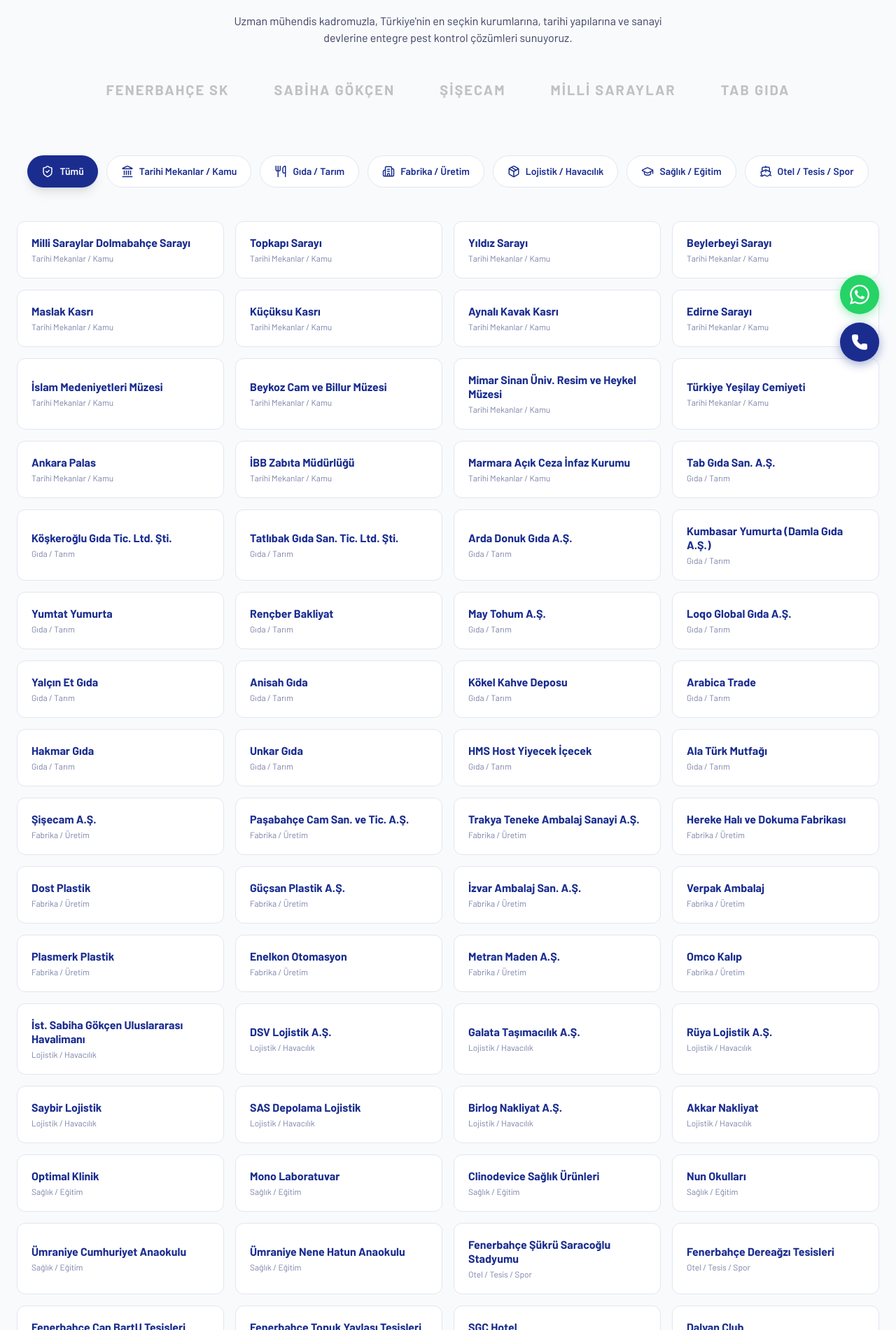
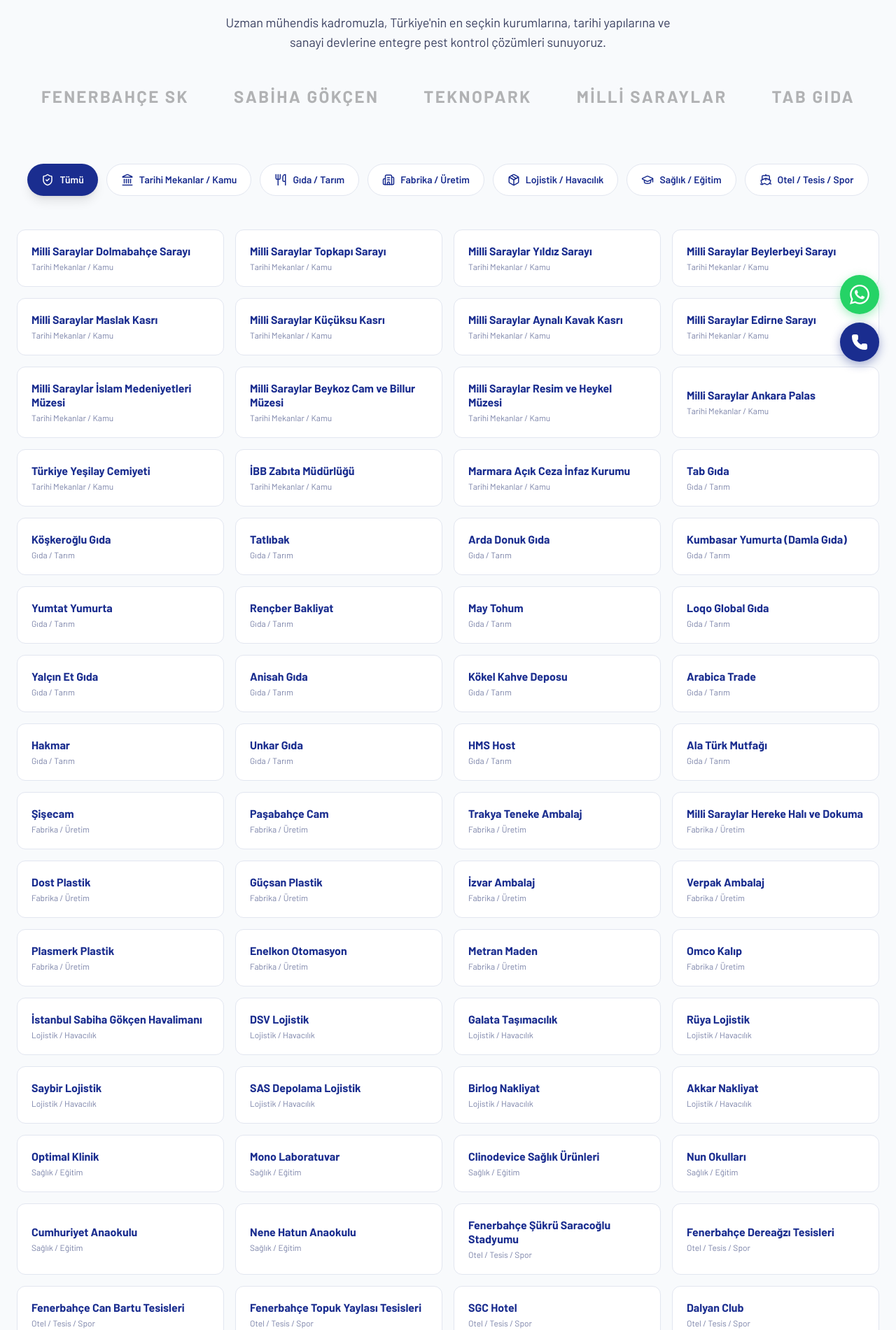
Before and after one commit to elamedya-sudo/epcon, a Next.js app: page /referanslar in a window 1280 px wide. Shown: the part 259-2160 px from the top of the page at 70% size. Built offline with nearby package versions, Linux system fonts and the light colour scheme; a web font is replaced by a local one.

Commit message:
Referanslar

```diff
--- a/app/referanslar/page.tsx
+++ b/app/referanslar/page.tsx
@@ -4,66 +4,66 @@
 import { useSearchParams } from "next/navigation";
 import { Building2, ShieldCheck, Ship, Utensils, Landmark, GraduationCap, Package } from "lucide-react";
 
-// REFERANS VERİTABANI (Kategorize Edilmiş Hali)
+// REFERANS VERİTABANI (A.Ş. ve Ltd. Şti. temizlendi, Milli Saraylar eklendi)
 const referanslar = [
   // TARİHİ MEKANLAR & KAMU
   { isim: "Milli Saraylar Dolmabahçe Sarayı", kategori: "Tarihi Mekanlar / Kamu" },
-  { isim: "Topkapı Sarayı", kategori: "Tarihi Mekanlar / Kamu" },
-  { isim: "Yıldız Sarayı", kategori: "Tarihi Mekanlar / Kamu" },
-  { isim: "Beylerbeyi Sarayı", kategori: "Tarihi Mekanlar / Kamu" },
-  { isim: "Maslak Kasrı", kategori: "Tarihi Mekanlar / Kamu" },
-  { isim: "Küçüksu Kasrı", kategori: "Tarihi Mekanlar / Kamu" },
-  { isim: "Aynalı Kavak Kasrı", kategori: "Tarihi Mekanlar / Kamu" },
-  { isim: "Edirne Sarayı", kategori: "Tarihi Mekanlar / Kamu" },
-  { isim: "İslam Medeniyetleri Müzesi", kategori: "Tarihi Mekanlar / Kamu" },
-  { isim: "Beykoz Cam ve Billur Müzesi", kategori: "Tarihi Mekanlar / Kamu" },
-  { isim: "Mimar Sinan Üniv. Resim ve Heykel Müzesi", kategori: "Tarihi Mekanlar / Kamu" },
+  { isim: "Milli Saraylar Topkapı Sarayı", kategori: "Tarihi Mekanlar / Kamu" },
+  { isim: "Milli Saraylar Yıldız Sarayı", kategori: "Tarihi Mekanlar / Kamu" },
+  { isim: "Milli Saraylar Beylerbeyi Sarayı", kategori: "Tarihi Mekanlar / Kamu" },
+  { isim: "Milli Saraylar Maslak Kasrı", kategori: "Tarihi Mekanlar / Kamu" },
+  { isim: "Milli Saraylar Küçüksu Kasrı", kategori: "Tarihi Mekanlar / Kamu" },
+  { isim: "Milli Saraylar Aynalı Kavak Kasrı", kategori: "Tarihi Mekanlar / Kamu" },
+  { isim: "Milli Saraylar Edirne Sarayı", kategori: "Tarihi Mekanlar / Kamu" },
+  { isim: "Milli Saraylar İslam Medeniyetleri Müzesi", kategori: "Tarihi Mekanlar / Kamu" },
+  { isim: "Milli Saraylar Beykoz Cam ve Billur Müzesi", kategori: "Tarihi Mekanlar / Kamu" },
+  { isim: "Milli Saraylar Resim ve Heykel Müzesi", kategori: "Tarihi Mekanlar / Kamu" },
+  { isim: "Milli Saraylar Ankara Palas", kategori: "Tarihi Mekanlar / Kamu" },
   { isim: "Türkiye Yeşilay Cemiyeti", kategori: "Tarihi Mekanlar / Kamu" },
-  { isim: "Ankara Palas", kategori: "Tarihi Mekanlar / Kamu" },
   { isim: "İBB Zabıta Müdürlüğü", kategori: "Tarihi Mekanlar / Kamu" },
   { isim: "Marmara Açık Ceza İnfaz Kurumu", kategori: "Tarihi Mekanlar / Kamu" },
 
   // GIDA & TARIM
-  { isim: "Tab Gıda San. A.Ş.", kategori: "Gıda / Tarım" },
-  { isim: "Köşkeroğlu Gıda Tic. Ltd. Şti.", kategori: "Gıda / Tarım" },
-  { isim: "Tatlıbak Gıda San. Tic. Ltd. Şti.", kategori: "Gıda / Tarım" },
-  { isim: "Arda Donuk Gıda A.Ş.", kategori: "Gıda / Tarım" },
-  { isim: "Kumbasar Yumurta (Damla Gıda A.Ş.)", kategori: "Gıda / Tarım" },
+  { isim: "Tab Gıda", kategori: "Gıda / Tarım" },
+  { isim: "Köşkeroğlu Gıda", kategori: "Gıda / Tarım" },
+  { isim: "Tatlıbak", kategori: "Gıda / Tarım" },
+  { isim: "Arda Donuk Gıda", kategori: "Gıda / Tarım" },
+  { isim: "Kumbasar Yumurta (Damla Gıda)", kategori: "Gıda / Tarım" },
   { isim: "Yumtat Yumurta", kategori: "Gıda / Tarım" },
   { isim: "Rençber Bakliyat", kategori: "Gıda / Tarım" },
-  { isim: "May Tohum A.Ş.", kategori: "Gıda / Tarım" },
-  { isim: "Loqo Global Gıda A.Ş.", kategori: "Gıda / Tarım" },
+  { isim: "May Tohum", kategori: "Gıda / Tarım" },
+  { isim: "Loqo Global Gıda", kategori: "Gıda / Tarım" },
   { isim: "Yalçın Et Gıda", kategori: "Gıda / Tarım" },
   { isim: "Anisah Gıda", kategori: "Gıda / Tarım" },
   { isim: "Kökel Kahve Deposu", kategori: "Gıda / Tarım" },
   { isim: "Arabica Trade", kategori: "Gıda / Tarım" },
-  { isim: "Hakmar Gıda", kategori: "Gıda / Tarım" },
+  { isim: "Hakmar", kategori: "Gıda / Tarım" },
   { isim: "Unkar Gıda", kategori: "Gıda / Tarım" },
-  { isim: "HMS Host Yiyecek İçecek", kategori: "Gıda / Tarım" },
+  { isim: "HMS Host", kategori: "Gıda / Tarım" },
   { isim: "Ala Türk Mutfağı", kategori: "Gıda / Tarım" },
 
   // FABRİKA & ÜRETİM (Sanayi)
-  { isim: "Şişecam A.Ş.", kategori: "Fabrika / Üretim" },
-  { isim: "Paşabahçe Cam San. ve Tic. A.Ş.", kategori: "Fabrika / Üretim" },
-  { isim: "Trakya Teneke Ambalaj Sanayi A.Ş.", kategori: "Fabrika / Üretim" },
-  { isim: "Hereke Halı ve Dokuma Fabrikası", kategori: "Fabrika / Üretim" },
+  { isim: "Şişecam", kategori: "Fabrika / Üretim" },
+  { isim: "Paşabahçe Cam", kategori: "Fabrika / Üretim" },
+  { isim: "Trakya Teneke Ambalaj", kategori: "Fabrika / Üretim" },
+  { isim: "Milli Saraylar Hereke Halı ve Dokuma", kategori: "Fabrika / Üretim" },
   { isim: "Dost Plastik", kategori: "Fabrika / Üretim" },
-  { isim: "Güçsan Plastik A.Ş.", kategori: "Fabrika / Üretim" },
-  { isim: "İzvar Ambalaj San. A.Ş.", kategori: "Fabrika / Üretim" },
+  { isim: "Güçsan Plastik", kategori: "Fabrika / Üretim" },
+  { isim: "İzvar Ambalaj", kategori: "Fabrika / Üretim" },
   { isim: "Verpak Ambalaj", kategori: "Fabrika / Üretim" },
   { isim: "Plasmerk Plastik", kategori: "Fabrika / Üretim" },
   { isim: "Enelkon Otomasyon", kategori: "Fabrika / Üretim" },
-  { isim: "Metran Maden A.Ş.", kategori: "Fabrika / Üretim" },
+  { isim: "Metran Maden", kategori: "Fabrika / Üretim" },
   { isim: "Omco Kalıp", kategori: "Fabrika / Üretim" },
 
   // LOJİSTİK & HAVACILIK
-  { isim: "İst. Sabiha Gökçen Uluslararası Havalimanı", kategori: "Lojistik / Havacılık" },
-  { isim: "DSV Lojistik A.Ş.", kategori: "Lojistik / Havacılık" },
-  { isim: "Galata Taşımacılık A.Ş.", kategori: "Lojistik / Havacılık" },
-  { isim: "Rüya Lojistik A.Ş.", kategori: "Lojistik / Havacılık" },
+  { isim: "İstanbul Sabiha Gökçen Havalimanı", kategori: "Lojistik / Havacılık" },
+  { isim: "DSV Lojistik", kategori: "Lojistik / Havacılık" },
+  { isim: "Galata Taşımacılık", kategori: "Lojistik / Havacılık" },
+  { isim: "Rüya Lojistik", kategori: "Lojistik / Havacılık" },
   { isim: "Saybir Lojistik", kategori: "Lojistik / Havacılık" },
   { isim: "SAS Depolama Lojistik", kategori: "Lojistik / Havacılık" },
-  { isim: "Birlog Nakliyat A.Ş.", kategori: "Lojistik / Havacılık" },
+  { isim: "Birlog Nakliyat", kategori: "Lojistik / Havacılık" },
   { isim: "Akkar Nakliyat", kategori: "Lojistik / Havacılık" },
 
   // SAĞLIK & EĞİTİM
@@ -71,21 +71,21 @@
   { isim: "Mono Laboratuvar", kategori: "Sağlık / Eğitim" },
   { isim: "Clinodevice Sağlık Ürünleri", kategori: "Sağlık / Eğitim" },
   { isim: "Nun Okulları", kategori: "Sağlık / Eğitim" },
-  { isim: "Ümraniye Cumhuriyet Anaokulu", kategori: "Sağlık / Eğitim" },
-  { isim: "Ümraniye Nene Hatun Anaokulu", kategori: "Sağlık / Eğitim" },
+  { isim: "Cumhuriyet Anaokulu", kategori: "Sağlık / Eğitim" },
+  { isim: "Nene Hatun Anaokulu", kategori: "Sağlık / Eğitim" },
 
-  // SPOR, TURİZM & DİĞER
+  // OTEL, TESİS & TEKNOPARK
   { isim: "Fenerbahçe Şükrü Saracoğlu Stadyumu", kategori: "Otel / Tesis / Spor" },
   { isim: "Fenerbahçe Dereağzı Tesisleri", kategori: "Otel / Tesis / Spor" },
-  { isim: "Fenerbahçe Can BartU Tesisleri", kategori: "Otel / Tesis / Spor" },
+  { isim: "Fenerbahçe Can Bartu Tesisleri", kategori: "Otel / Tesis / Spor" },
   { isim: "Fenerbahçe Topuk Yaylası Tesisleri", kategori: "Otel / Tesis / Spor" },
   { isim: "SGC Hotel", kategori: "Otel / Tesis / Spor" },
   { isim: "Dalyan Club", kategori: "Otel / Tesis / Spor" },
   { isim: "Okyanus Fly", kategori: "Otel / Tesis / Spor" },
   { isim: "Opet Yavuztürk", kategori: "Otel / Tesis / Spor" },
-  { isim: "YTÜ Teknopark A.Ş.", kategori: "Otel / Tesis / Spor" },
-  { isim: "İstanbul Teknokent A.Ş.", kategori: "Otel / Tesis / Spor" },
-  { isim: "Ursa Gemicilik Bakım Onarım Tersanecilik", kategori: "Otel / Tesis / Spor" }
+  { isim: "YTÜ Teknopark", kategori: "Otel / Tesis / Spor" },
+  { isim: "İstanbul Teknokent", kategori: "Otel / Tesis / Spor" },
+  { isim: "Ursa Gemicilik ve Tersanecilik", kategori: "Otel / Tesis / Spor" }
 ];
 
 const kategoriler = [
@@ -103,7 +103,6 @@
   const initialCategory = searchParams.get("kategori") || "Tümü";
   const [seciliKategori, setSeciliKategori] = useState(initialCategory);
 
-  // URL parametresi değiştiğinde state'i güncelle (Anasayfadan gelirken çalışır)
   useEffect(() => {
     if (searchParams.get("kategori")) {
       setSeciliKategori(searchParams.get("kategori") as string);
@@ -115,24 +114,24 @@
     : referanslar.filter(ref => ref.kategori === seciliKategori);
 
   return (
-    <main className="min-h-screen bg-slate-50 py-16 md:py-24">
+    <main className="min-h-screen bg-slate-50 py-16 md:py-24 font-barlow">
 
-      {/* 1. ÖNE ÇIKANLAR BÖLÜMÜ (Buraya logoları koyacağız) */}
+      {/* 1. ÖNE ÇIKANLAR BÖLÜMÜ */}
       <section className="max-w-7xl mx-auto px-6 mb-20 text-center">
         <h1 className="font-barlowCondensed text-4xl md:text-5xl font-extrabold uppercase text-navy mb-4">
           Güveninize Layık Görüldük
         </h1>
-        <p className="text-text-mid max-w-2xl mx-auto mb-12">
+        <p className="text-text-mid max-w-2xl mx-auto mb-12 text-lg">
           Uzman mühendis kadromuzla, Türkiye'nin en seçkin kurumlarına, tarihi yapılarına ve sanayi devlerine entegre pest kontrol çözümleri sunuyoruz.
         </p>
 
-        {/* LOGOLAR BURAYA GELECEK */}
+        {/* LOGOLAR (Şişecam yerine Teknopark eklendi) */}
         <div className="flex flex-wrap justify-center items-center gap-8 md:gap-16 opacity-70 grayscale hover:grayscale-0 transition-all duration-500">
-          <div className="text-xl font-extrabold text-navy/40 uppercase tracking-widest">Fenerbahçe SK</div>
-          <div className="text-xl font-extrabold text-navy/40 uppercase tracking-widest">Sabiha Gökçen</div>
-          <div className="text-xl font-extrabold text-navy/40 uppercase tracking-widest">Şişecam</div>
-          <div className="text-xl font-extrabold text-navy/40 uppercase tracking-widest">Milli Saraylar</div>
-          <div className="text-xl font-extrabold text-navy/40 uppercase tracking-widest">Tab Gıda</div>
+          <div className="text-xl md:text-2xl font-extrabold text-navy/50 uppercase tracking-widest">Fenerbahçe SK</div>
+          <div className="text-xl md:text-2xl font-extrabold text-navy/50 uppercase tracking-widest">Sabiha Gökçen</div>
+          <div className="text-xl md:text-2xl font-extrabold text-navy/50 uppercase tracking-widest">Teknopark</div>
+          <div className="text-xl md:text-2xl font-extrabold text-navy/50 uppercase tracking-widest">Milli Saraylar</div>
+          <div className="text-xl md:text-2xl font-extrabold text-navy/50 uppercase tracking-widest">Tab Gıda</div>
         </div>
       </section>
 
```
